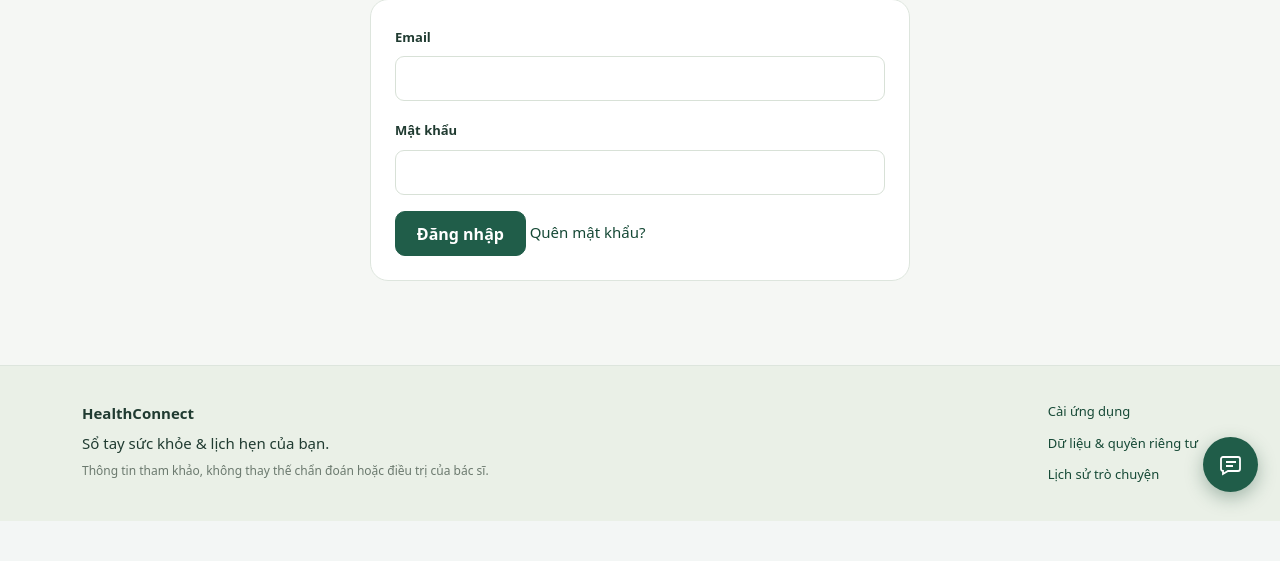
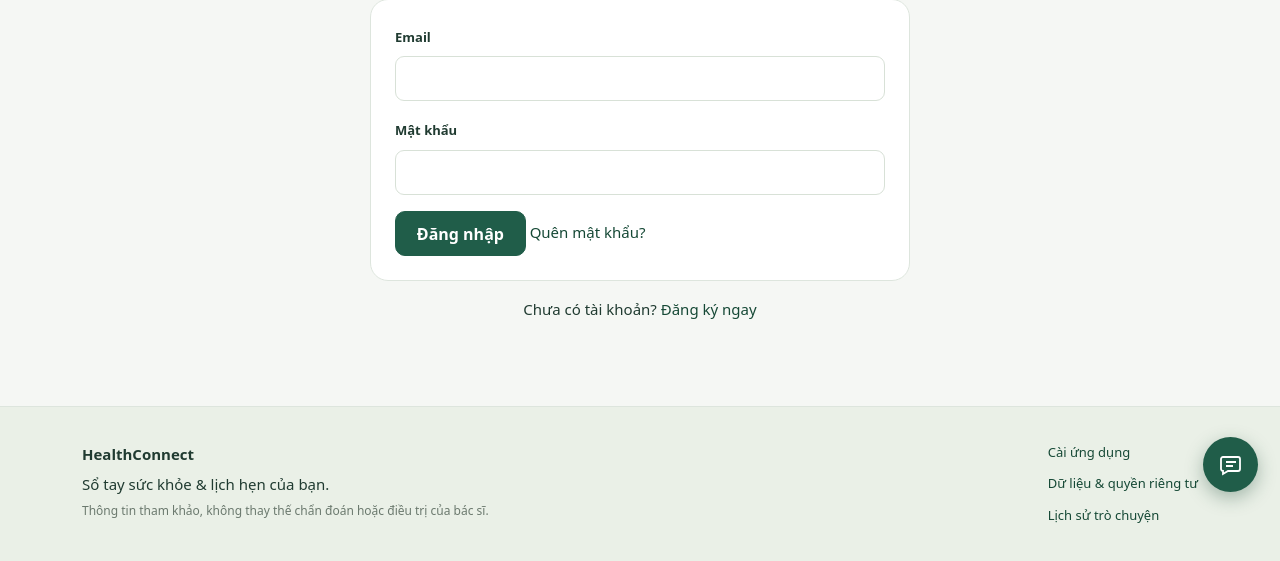
Before and after one commit to SoraTrainCode/HealthConnect, a PHP site: page /HealthConnect/dang-nhap.php?role=user in a window 1280 px wide. Shown: the part 286-847 px from the top of the page. Before the commit the page ends 807 px from the top, so only its background shows below. Run offline with PHP 8.4, Linux system fonts and the light colour scheme; some libraries are stand-ins or nearby versions.

Commit message:
Add registration link to user login

```diff
--- a/website-yte-suckhoe/dang-nhap.php
+++ b/website-yte-suckhoe/dang-nhap.php
@@ -78,4 +78,4 @@ echo csrf();
 ?><input type="hidden" name="role" value="<?php echo e($portal); ?>"><?php
 input("email", "Email", $_POST["email"] ?? "", "email", true);
 input("password", "Mật khẩu", "", "password", true);
-?><button class="btn btn-brand">Đăng nhập</button> <a href="quen-mat-khau.php">Quên mật khẩu?</a></form><?php foot(); ?>
+?><button class="btn btn-brand">Đăng nhập</button> <a href="quen-mat-khau.php">Quên mật khẩu?</a></form><?php if ($portal === "user"): ?><p class="text-center mt-3 mb-0">Chưa có tài khoản? <a href="dang-ky.php">Đăng ký ngay</a></p><?php endif; foot(); ?>
```
